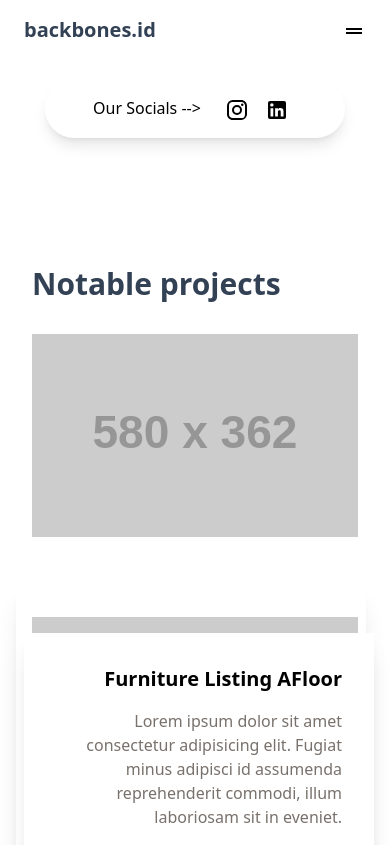
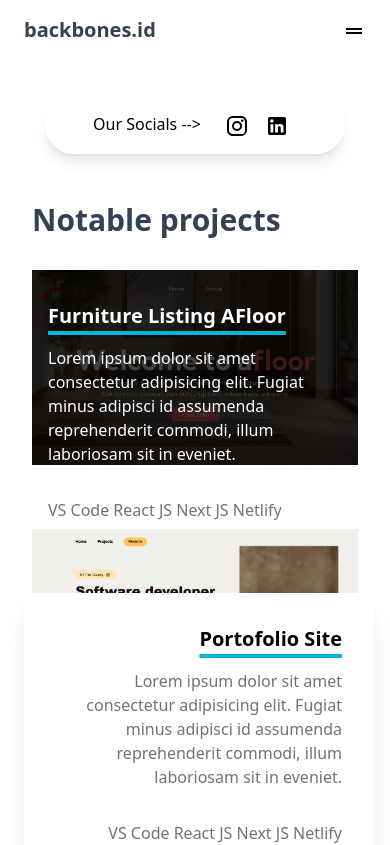
Before and after one commit to gearyaudie/backbone.id, a Next.js app: page /projects in a window 390 px wide. Shown: the top 845 px of the page. Built offline with nearby package versions, Linux system fonts and the light colour scheme.

Commit message:
Projects section for mobile and add images

```diff
--- a/src/app/layouts/mobileDrawer.tsx
+++ b/src/app/layouts/mobileDrawer.tsx
@@ -9,13 +9,20 @@ export function MobileDrawer() {
 
     const [sidebarOpened, setSidebarOpened] = React.useState(false);
 
+    function lockScroll() {
+      document.body.classList.toggle('lock-scroll');
+    }
+
 
   return (
     <>
       <nav className={navbarStyles.navbar}>
         <div className={`${navbarStyles.container2} ${navbarStyles.flex}`}>
           <nav className={navbarStyles.menuMobile}>
-            <DragHandle onClick={() => setSidebarOpened(true)}/>
+            <DragHandle onClick={() => {
+              setSidebarOpened(true);
+              lockScroll();
+            }}/>
             <div
               className={
                 sidebarOpened
@@ -25,7 +32,10 @@ export function MobileDrawer() {
             >
               <button
                 className={navbarStyles.closeIcon}
-                onClick={() => setSidebarOpened(false)}
+                onClick={() => {
+                  setSidebarOpened(false);
+                  lockScroll();
+                }}
               >
                 <img
                   src="https://i.ibb.co/Ykxn2Mk/CITYPNG-COM-PNG-Close-X-Logo-White-Icon-736x736.png"
@@ -34,10 +44,10 @@ export function MobileDrawer() {
               </button>
               <div className={navbarStyles.navSidebarContent}>
                 <li onClick={() => setSidebarOpened(false)}>
-                  <Link href="/">Home</Link>
+                  <Link href="/" onClick={() => lockScroll()}>Home</Link>
                 </li>
                 <li onClick={() => setSidebarOpened(false)}>
-                  <Link href="/">Projects</Link>
+                  <Link href="/projects" onClick={() => lockScroll()}>Projects</Link>
                 </li>
               </div>
             </div>
--- a/src/app/page.tsx
+++ b/src/app/page.tsx
@@ -8,7 +8,7 @@ export default function Home() {
       <div>
         <Navbar />
         <div className="flex flex-col">
-          <div className="bg-white shadow-lg my-20 max-w-md mx-auto rounded-full px-12 py-4">
+          <div className="bg-white shadow-lg my-12 mt-24 max-w-md mx-auto rounded-full px-12 py-4">
             Our Socials --{'>'}
             <InstagramIcon className="mx-2 ml-6" />
             <LinkedInIcon className="mx-2" />
--- a/src/app/styles/mobileDrawer.module.scss
+++ b/src/app/styles/mobileDrawer.module.scss
@@ -14,7 +14,7 @@
 }
 
 .navbar {
-
+  touch-action: none;
 }
 
 .navbar ul {
--- a/src/globals.css
+++ b/src/globals.css
@@ -44,6 +44,11 @@
   --card-border-rgb: 131, 134, 135;
 }
 
+.lock-scroll {
+  overflow: hidden;
+  height: 100%;
+  touch-action: none;
+}
 
 * {
   box-sizing: border-box;
--- a/src/pages/projects/index.tsx
+++ b/src/pages/projects/index.tsx
@@ -10,33 +10,34 @@ export default function Projects() {
         <div>
           <Navbar />
           <div className="flex flex-col">
-            <div className="bg-white shadow-lg my-20 max-w-md mx-auto rounded-full px-12 py-4">
+            <div className="bg-white shadow-lg my-12 mt-24 max-w-md mx-auto rounded-full px-12 py-4">
               Our Socials --{'>'}
               <InstagramIcon className="mx-2 ml-6" />
               <LinkedInIcon className="mx-2" />
             </div>
-            {/* <main className='flex justify-center py-8 mb-20 px-8 sm:px-2'>
-              <div className="text-center">
-                <p className="text-3xl md:text-3xl lg:text-4xl font-bold max-w-screen-md leading-normal">
-                  Here is Our<span className="text-cyan-500"> Projects</span> Listed
-                </p>
-                <p className="py-4 max-w-lg text-stone-500 text-center justify-center mx-auto">
-                  Lorem ipsum dolor sit, amet consectetur adipisicing elit. Recusandae odio assumenda rerum aperiam explicabo fuga?
-                </p>
-              </div>
-            </main> */}
           </div>
 
-          <main className="max-w-5xl mx-auto px-4 py-12 bg-white">
+          <main className="max-w-5xl mx-auto px-4 bg-white">
                 <p className="font-bold pl-4 pb-8 text-3xl text-slate-700">Notable projects</p>
                 <div className="flex flex-wrap px-4 gap-4 justify-between relative">
-                    <div>
-                        <img src="https://placehold.co/580x362" alt="" />
+                    <div className="relative">
+                        <img src="/assets/images/afloor.png" alt="" style={{width: 580}} />
+                        <div className="block md:hidden lg:hidden absolute top-0 text-white bg-black/75 h-full
+                          px-4 py-8
+                        ">
+                            <p className="text-xl font-bold pb-4 text-white underline decoration-4 underline-offset-8
+                                decoration-cyan-500">Furniture Listing AFloor</p>
+                          Lorem ipsum dolor sit amet consectetur adipisicing elit. Fugiat minus adipisci id assumenda reprehenderit commodi, illum laboriosam sit in eveniet.
+                          <div className="text-stone-500 pt-8">
+                              VS Code    React JS     Next JS    Netlify
+                          </div>
+                        </div>
                     </div>
-                    <div>
+                    <div className="hidden md:block lg:block">
                         <div className="flex flex-col text-right justify-between">
                             <div className="bg-white shadow-xl absolute right-2 mt-8 max-w-lg px-8 py-8 text-stone-500 z-0">
-                                <p className="text-xl font-bold pb-4 text-black">Furniture Listing AFloor</p>
+                                <p className="text-xl font-bold pb-4 text-black underline decoration-4 underline-offset-8
+                                decoration-cyan-500">Furniture Listing AFloor</p>
                                 Lorem ipsum dolor sit amet consectetur adipisicing elit. Fugiat minus adipisci id assumenda reprehenderit commodi, illum laboriosam sit in eveniet.
                                 <div className="text-stone-500 pt-8">
                                     VS Code    React JS     Next JS    Netlify
@@ -48,8 +49,10 @@ export default function Projects() {
                 <div className="flex flex-wrap px-4 py-12 gap-4 justify-between relative">
                     <div>
                         <div className="flex flex-col text-right justify-between">
-                            <div className="bg-white shadow-xl absolute left-2 mt-8 max-w-lg px-8 py-8 text-stone-500 z-0">
-                                <p className="text-xl font-bold pb-4 text-black">Furniture Listing AFloor</p>
+                            <div className="bg-white shadow-xl absolute left-2 mt-20 max-w-md px-8 py-8 text-stone-500 z-0">
+                                <p className="text-xl font-bold pb-4 text-black underline decoration-4 underline-offset-8 decoration-cyan-500">
+                                  Portofolio Site
+                                </p>
                                 Lorem ipsum dolor sit amet consectetur adipisicing elit. Fugiat minus adipisci id assumenda reprehenderit commodi, illum laboriosam sit in eveniet.
                                 <div className="text-stone-500 pt-8">
                                     VS Code    React JS     Next JS    Netlify
@@ -58,7 +61,8 @@ export default function Projects() {
                         </div>
                     </div>
                     <div>
-                        <img src="https://placehold.co/580x362" alt="" />
+                        {/* <img src="https://placehold.co/580x362" alt="" /> */}
+                        <img src="/assets/images/portofolio.PNG" alt="" style={{width: 580}} />
                     </div>
                 </div>
           </main>
```
Also changed, not shown: public/assets/images/afloor.png (added), public/assets/images/portofolio.PNG (added).
